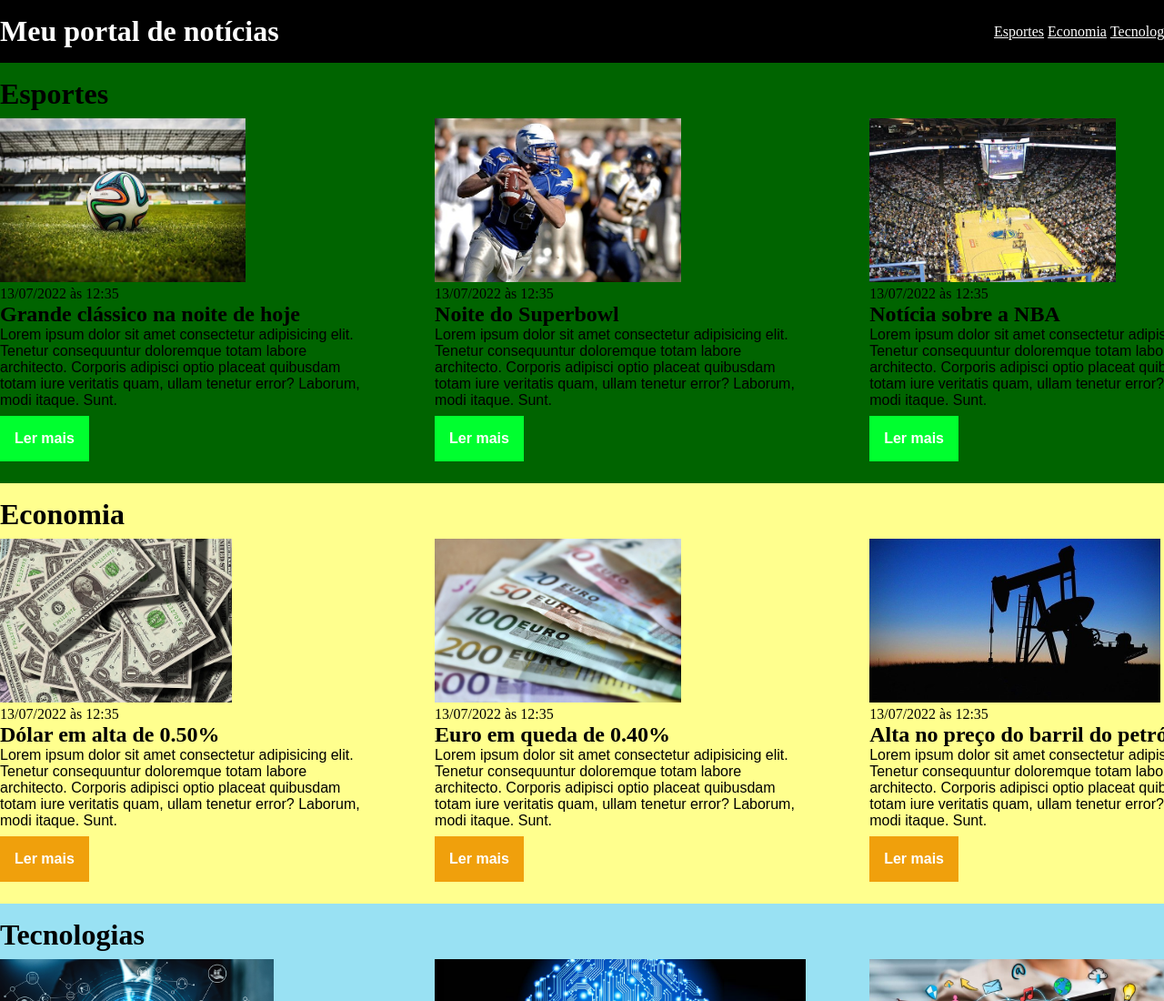
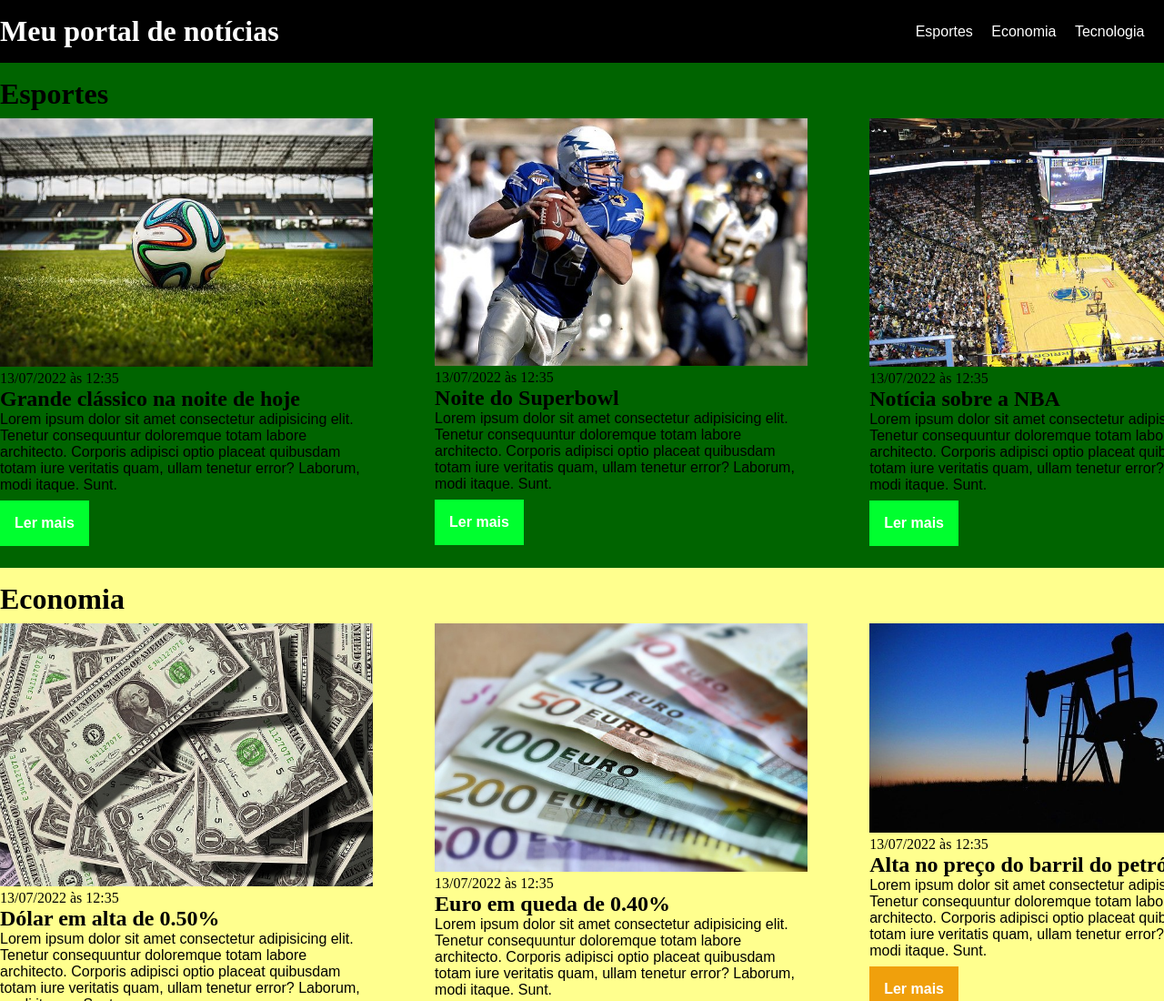
Before and after one commit to carlosdanielBS/ex_css, a plain HTML site: page index.html in a window 1280 px wide. Shown: the top 1100 px of the page at 91% size. Drawn offline with Linux system fonts and the light colour scheme.

Commit message:
arrumando alguns codes

```diff
--- a/index.html
+++ b/index.html
@@ -17,13 +17,13 @@
                         <a href="#sports" title="Ir para a seção de esportes">Esportes</a>
                     </li>
                     <li>
-                        <a href="#economy" title="Ir para a seção de notícias">Economia</a>
+                        <a href="#economy" title="Ir para a seção de Economias">Economia</a>
                     </li>
                     <li>
-                        <a href="#tecnologia" title="ir para a seção de tecnilogia">Tecnologia</a>
+                        <a href="#tecnologia" title="ir para a seção de tecnologia">Tecnologia</a>
                     </li>
                     <li>
-                        <a href="#restaurante" title="ir para a seção de restaurantes">restaurante</a>
+                        <a href="#restaurante" title="ir para a seção de restaurantes">Restaurante</a>
                     </li>
                 </ul>
             </nav>
--- a/main.css
+++ b/main.css
@@ -17,10 +17,14 @@ header .container{
 
 header li {
     display: inline;
+    font-family: Arial, Helvetica, sans-serif;
+    font-size: bold;
+    margin-left: 16px;
 }
 
 header li a {
     color: rgb(255, 255, 255);
+    text-decoration: none;
 }
 
 .container {
@@ -35,7 +39,8 @@ header li a {
 }
 
 .articles article img {
-    height: 180px;
+   /* height: 180px; */
+    width: 100%;
 }
 
 .articles article {
```
